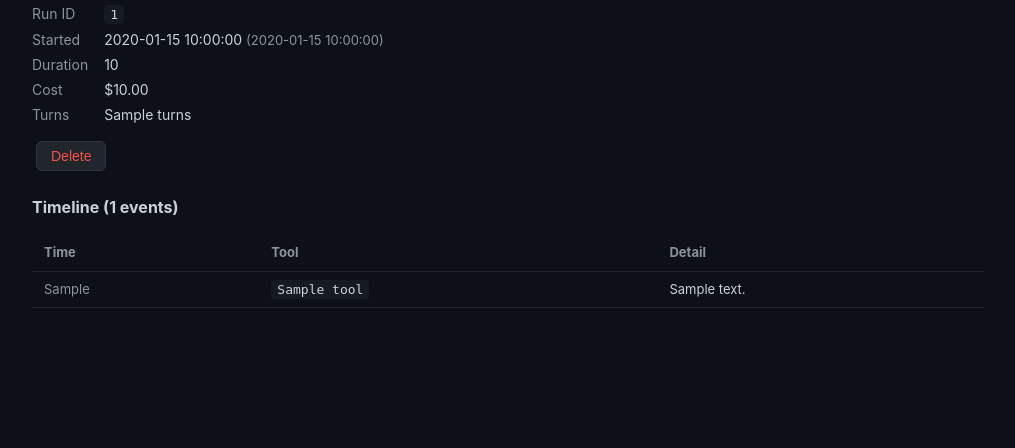
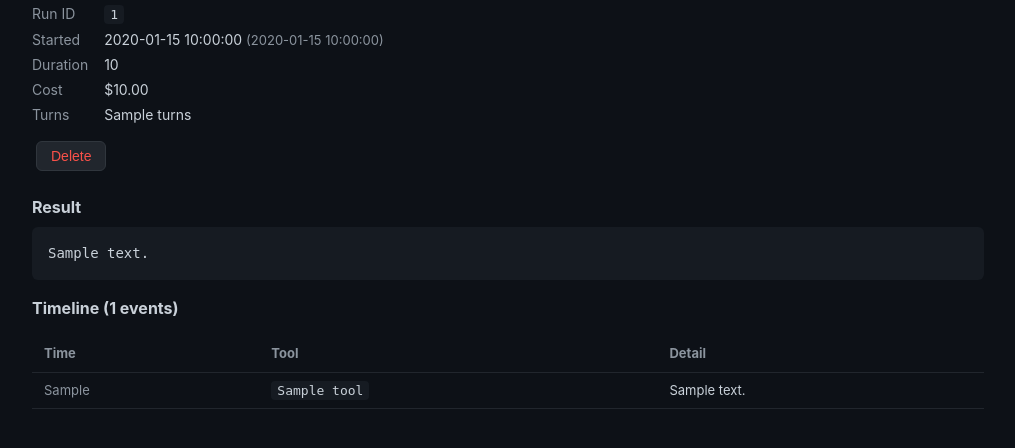
Before and after one commit to orestis-z/agentd, a Flask app: template ui/templates/run_detail.html in a window 1280 px wide. Shown: the part 137-585 px from the top of the page, without its empty margins (132-1147 px from the left). Run offline with Flask 3, Linux system fonts and the light colour scheme; the template is opened without the code that fills it: most values are stand-ins (such as "Sample title", 1, 10 or a date in 2020).

Commit message:
Log agent result text and show it in run detail page
The agent's final output was printed to stdout but lost after pod
teardown. Now it's saved in the task_result JSONL event and
displayed in the run detail view.

Co-Authored-By: Claude Opus 4.6 <noreply@anthropic.com>

```diff
--- a/agentd/runner.py
+++ b/agentd/runner.py
@@ -87,14 +87,15 @@ async def run(task_path: str, dry_run: bool = False) -> int:
                         "total_cost_usd": getattr(msg, "total_cost_usd", None),
                         "duration_ms": getattr(msg, "duration_ms", None),
                     }
+                    result_text = msg.result
                     _log({
                         "event": "task_result",
                         "task": task.name,
                         "is_error": getattr(msg, "is_error", False),
                         "subtype": getattr(msg, "subtype", None),
+                        "result": result_text,
                         **result_metadata,
                     })
-                    result_text = msg.result
                     print(result_text)
                     exit_code = 1 if getattr(msg, "is_error", False) else 0
         except Exception as exc:
--- a/ui/app.py
+++ b/ui/app.py
@@ -203,11 +203,14 @@ def run_detail(run_id):
             "traceback": result.get("traceback"),
         }
 
+    result_text = result.get("result") if result else None
+
     return render_template(
         "run_detail.html",
         run=run_info,
         timeline=timeline,
         error_info=error_info,
+        result_text=result_text,
     )
 
 
--- a/ui/static/style.css
+++ b/ui/static/style.css
@@ -160,6 +160,16 @@ details { margin-top: 8px; }
 details summary { color: #8b949e; cursor: pointer; font-size: 13px; }
 details summary:hover { color: #c9d1d9; }
 
+.result-pre {
+    background: #161b22;
+    padding: 16px;
+    border-radius: 6px;
+    white-space: pre-wrap;
+    word-wrap: break-word;
+    margin-top: 8px;
+    font-size: 14px;
+}
+
 .timeline-table { font-size: 13px; }
 .timeline-table .ts-col { white-space: nowrap; color: #8b949e; }
 .timeline-table .detail-col {
--- a/ui/templates/run_detail.html
+++ b/ui/templates/run_detail.html
@@ -25,6 +25,13 @@
         <button type="submit" class="btn btn-danger">Delete</button>
     </form>
 </div>
+
+{% if result_text %}
+<section>
+    <h2>Result</h2>
+    <pre class="result-pre">{{ result_text }}</pre>
+</section>
+{% endif %}
 
 {% if error_info %}
 <section class="error-section">
```
